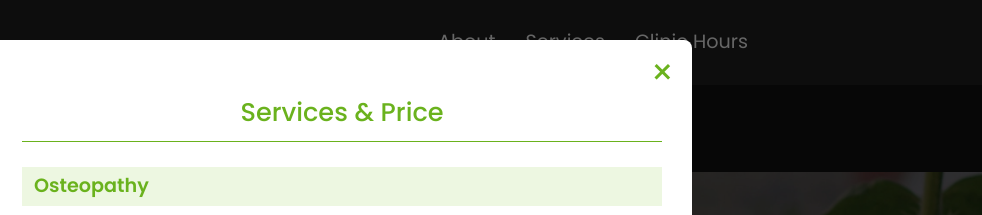
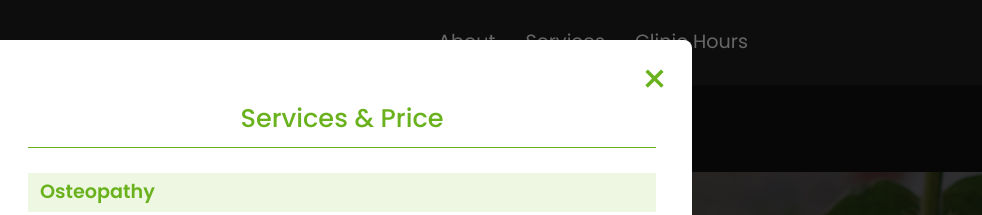
Before and after one commit to lavinayuan/fancychineseclinic, a plain HTML site: page index.html in a window 1280 px wide. Both pictures are taken after a click on the link "SERVICES & PRICE". Shown: the part 1911-2126 px from the top of the page, 298-1280 px from the left. Drawn offline with nearby package versions, Linux system fonts and the light colour scheme.

Commit message:
Add files via upload

```diff
--- a/index.html
+++ b/index.html
@@ -73,7 +73,8 @@
 
 			<!-- Modal 1 -->
 				<div id="modal1" class="overlay">
-				<div class="modal">
+				<div class="modal" style="padding: 36px 0;">
+					<div style="margin: 0 36px;">
 					<span class="close">&times;</span>
 					<h3>Services & Price</h3>
 					<div class="service-category">Osteopathy</div>
@@ -136,6 +137,7 @@
 							$50<br>
 							$100
 						</div>
+					</div>
 					</div>
 					<br><br>
 					<img src="images/therapy.webp" style="width:100%; border: 0;" />
--- a/style.css
+++ b/style.css
@@ -184,9 +184,9 @@
 
 		.close {
 			position: absolute;
-			top: 12px;
-			right: 18px;
-			font-size: 36px;
+			top: 16px;
+			right: 24px;
+			font-size: 42px;
 			color: var(--primary-color);
 			cursor: pointer;
 		}
```
